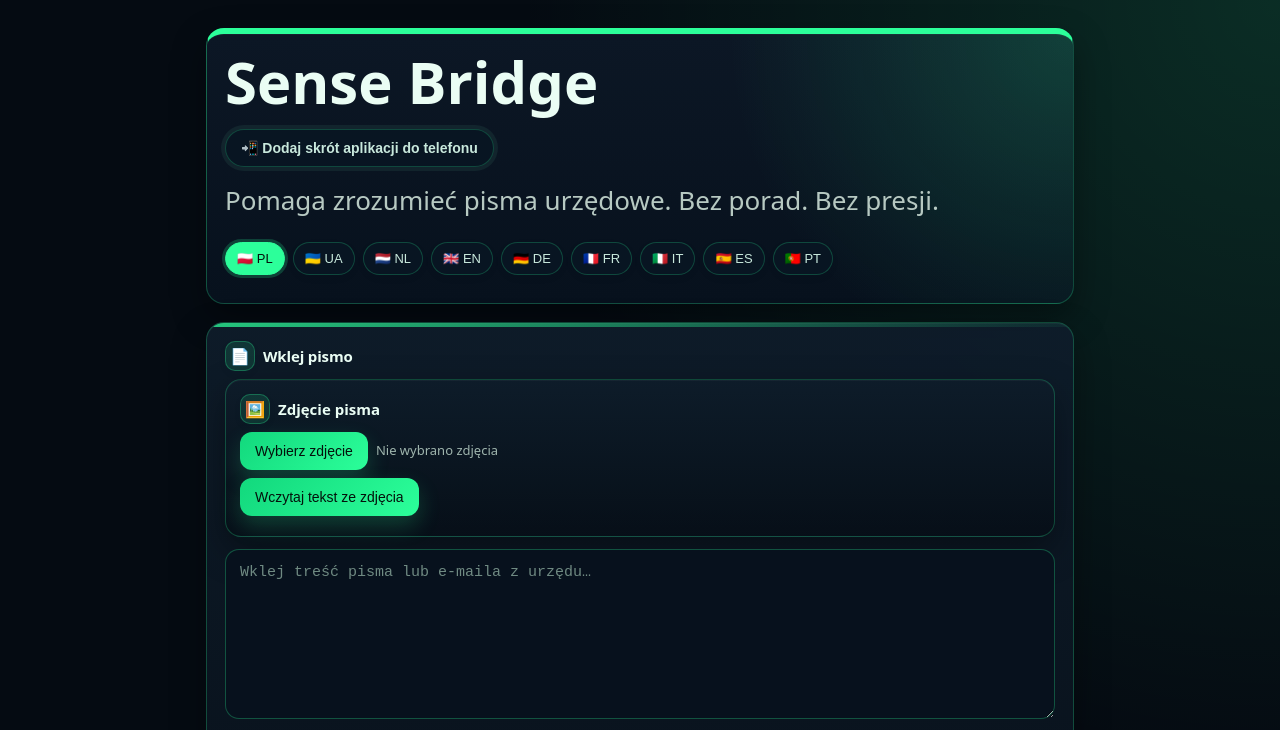
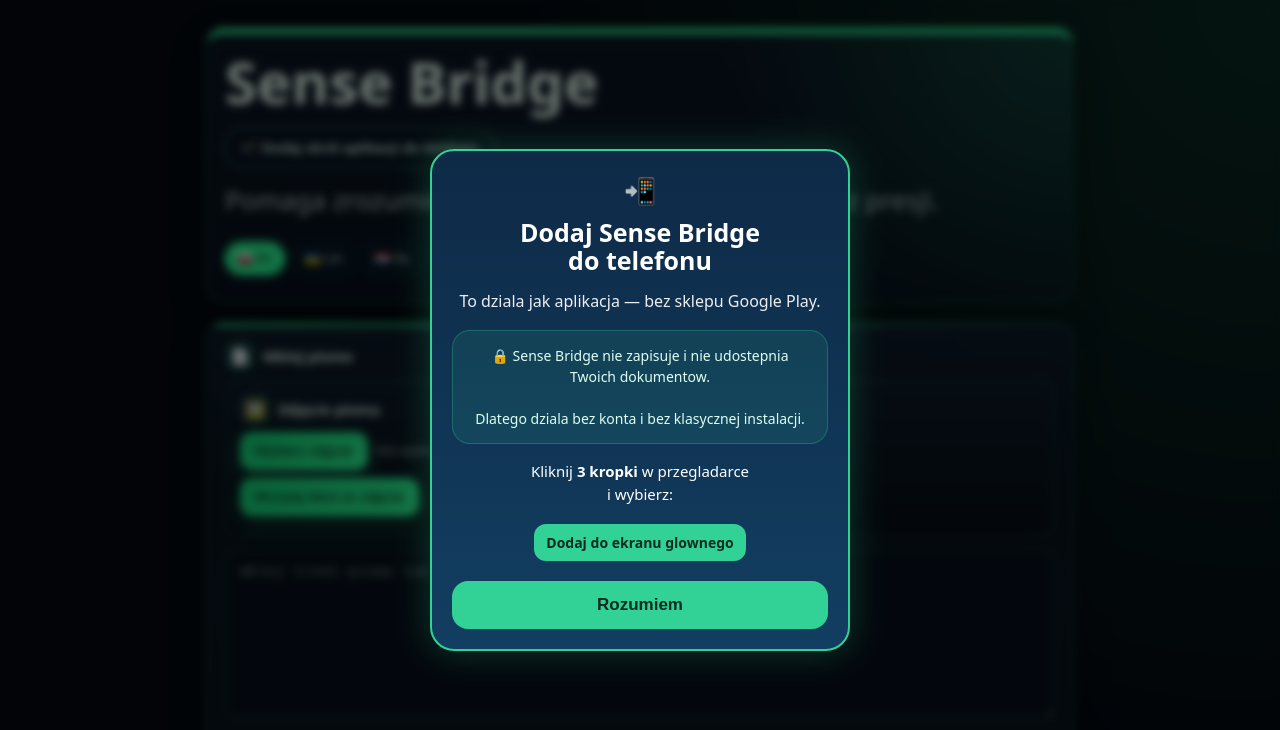
Before and after one commit to irasmadey69-a11y/sense-bridge-production, a website: page index.html in a window 1280 px wide. Both pictures are taken after a click on the button "📲 Dodaj skrót aplikacji do telefonu". Shown: the top 730 px of the page. Drawn offline with Linux system fonts and the light colour scheme; no server answers.

Commit message:
Update index.html

```diff
--- a/index.html
+++ b/index.html
@@ -1579,7 +1579,7 @@ const UI = {
       fraudInfoTitle:"🛡️ Sprawdzenie bezpieczeństwa dokumentu",
 fraudInfoText:"Sense Bridge po analizie sprawdzi również możliwe ryzyko oszustwa, podszywania się pod instytucję oraz podejrzane elementy dokumentu.",
       installApp: '📲 Dodaj skrót aplikacji do telefonu',
-      installHelp: 'Aby dodać skrót aplikacji do telefonu:\\n\\nKliknij 3 kropki w przeglądarce\\n→ Dodaj do ekranu głównego',
+      installHelp: '',
       free: "FREE:",
       analyses: "analizy",
       access: "Dostęp:",
@@ -2971,15 +2971,142 @@ window.addEventListener("beforeinstallprompt", function(e) {
 });
 
 function installApp() {
+
   if (deferredPrompt) {
+
     deferredPrompt.prompt();
-    trackEvent("shortcut_add");
+
+    if (typeof trackEvent === "function") {
+      trackEvent("shortcut_add");
+    }
+
     deferredPrompt.userChoice.then(function() {
       deferredPrompt = null;
     });
+
   } else {
-    const t = UI.dict[UI.lang] || UI.dict.PL;
-    alert(t.installHelp || UI.dict.PL.installHelp);
+
+    var oldBox = document.getElementById("sbInstallBox");
+    if (oldBox) oldBox.remove();
+
+    var overlay = document.createElement("div");
+    overlay.id = "sbInstallBox";
+
+    overlay.style.position = "fixed";
+    overlay.style.left = "0";
+    overlay.style.top = "0";
+    overlay.style.width = "100%";
+    overlay.style.height = "100%";
+    overlay.style.background = "rgba(0,0,0,.55)";
+    overlay.style.display = "flex";
+    overlay.style.alignItems = "center";
+    overlay.style.justifyContent = "center";
+    overlay.style.zIndex = "99999";
+    overlay.style.padding = "18px";
+    overlay.style.backdropFilter = "blur(4px)";
+
+    var box = document.createElement("div");
+
+    box.style.maxWidth = "420px";
+    box.style.width = "100%";
+    box.style.background = "linear-gradient(180deg,#0e2a47,#123e61)";
+    box.style.border = "2px solid #32d296";
+    box.style.borderRadius = "24px";
+    box.style.padding = "20px";
+    box.style.color = "#fff";
+    box.style.boxShadow = "0 0 35px rgba(50,210,150,.25)";
+    box.style.fontFamily = "system-ui,sans-serif";
+    box.style.textAlign = "center";
+
+    box.innerHTML = `
+
+      <div style="
+        font-size:26px;
+        margin-bottom:8px;
+      ">
+        📲
+      </div>
+
+      <div style="
+        font-size:25px;
+        font-weight:900;
+        line-height:1.15;
+        margin-bottom:14px;
+      ">
+        Dodaj Sense Bridge<br>
+        do telefonu
+      </div>
+
+      <div style="
+        font-size:16px;
+        line-height:1.55;
+        color:rgba(255,255,255,.92);
+        margin-bottom:16px;
+      ">
+        To dziala jak aplikacja — bez sklepu Google Play.
+      </div>
+
+      <div style="
+        background:rgba(50,210,150,.10);
+        border:1px solid rgba(50,210,150,.28);
+        border-radius:18px;
+        padding:14px;
+        margin-bottom:16px;
+        line-height:1.5;
+        color:#dffdf2;
+        font-size:14px;
+      ">
+        🔒 Sense Bridge nie zapisuje i nie udostepnia Twoich dokumentow.<br><br>
+
+        Dlatego dziala bez konta i bez klasycznej instalacji.
+      </div>
+
+      <div style="
+        font-size:15px;
+        line-height:1.55;
+        margin-bottom:18px;
+      ">
+        Kliknij <b>3 kropki</b> w przegladarce<br>
+        i wybierz:
+      </div>
+
+      <div style="
+        display:inline-block;
+        background:#32d296;
+        color:#062b1f;
+        padding:8px 12px;
+        border-radius:12px;
+        font-weight:900;
+        font-size:14px;
+        margin-bottom:20px;
+      ">
+        Dodaj do ekranu glownego
+      </div>
+
+      <button id="sbCloseInstall" style="
+        width:100%;
+        border:none;
+        border-radius:16px;
+        padding:14px;
+        background:#32d296;
+        color:#062b1f;
+        font-size:17px;
+        font-weight:900;
+        cursor:pointer;
+      ">
+        Rozumiem
+      </button>
+
+    `;
+
+    overlay.appendChild(box);
+    document.body.appendChild(overlay);
+
+    document
+      .getElementById("sbCloseInstall")
+      .onclick = function() {
+        overlay.remove();
+      };
   }
 }
 
```
